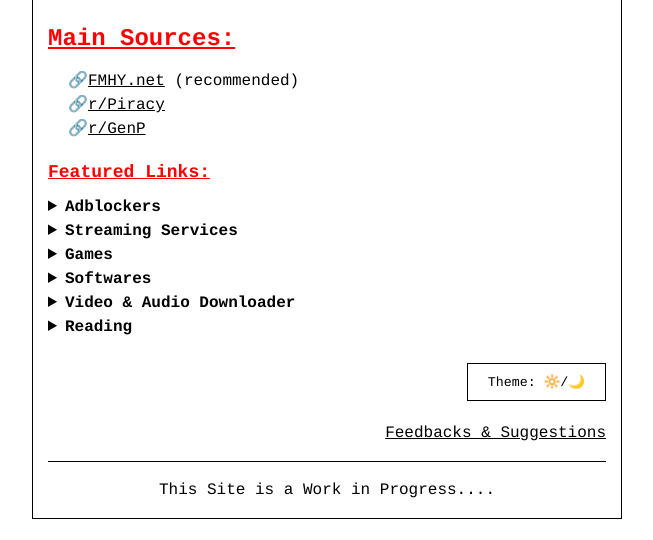
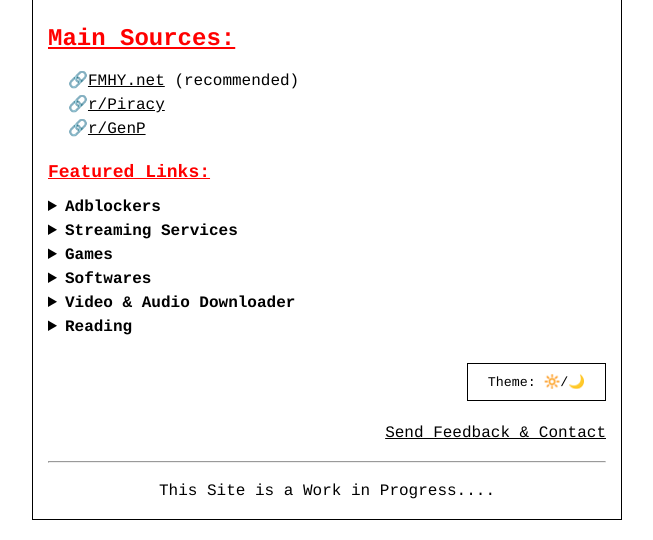
Before and after one commit to dazham/BackroomGarage, a plain HTML site: page index.html in a window 1280 px wide. Shown: the part 482-1022 px from the top of the page, without its empty margins (313-966 px from the left). Drawn offline with Linux system fonts and the light colour scheme.

Commit message:
Update index.html

```diff
--- a/index.html
+++ b/index.html
@@ -139,11 +139,11 @@
             <br>
             <div id="theme-toggle-container"> <button id="theme-toggle">Theme: 🔆/🌙 </button> </div>
 
-            <p style="text-align: right;"> <a href="https://forms.gle/pK4AZzJm8bU78gXJ7">Feedbacks & Suggestions</a></p>
+            <p style="text-align: right;"> <a href="https://forms.gle/pK4AZzJm8bU78gXJ7">Send Feedback & Contact</a></p>
 
         </ul>
 
-        <hr style="margin: px 0; border: none; border-top: 1px solid #000;">
+        <hr>
     <p style="text-align: center;"><strong></strong> This Site is a Work in Progress....<br>
     </p>
 
```
